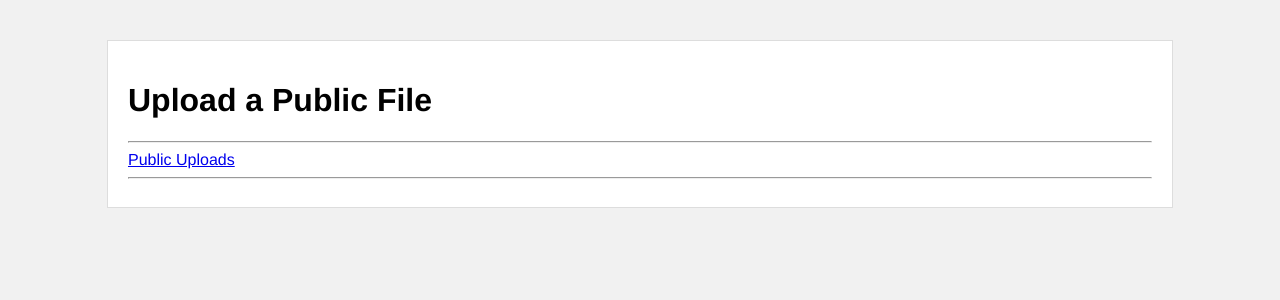
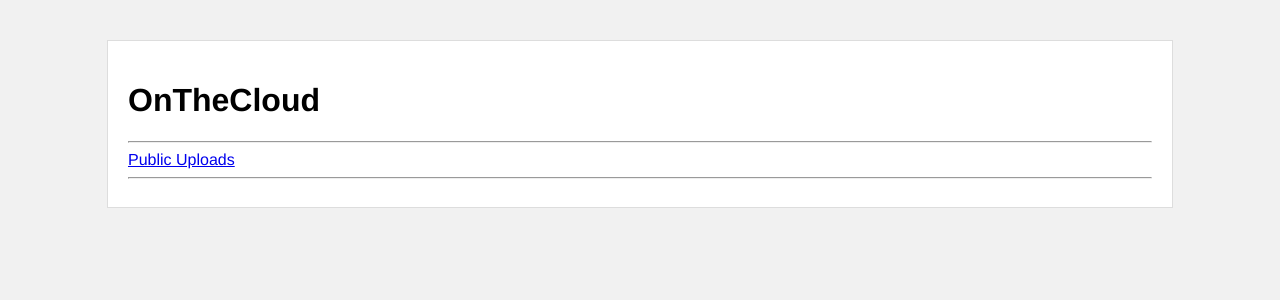
Before and after one commit to cmpe172-sp18/OnTheCloud, a Django app: template OnTheCloud/mysite/templates/base.html in a window 1280 px wide. Shown: the top 300 px of the page. Run offline with Django 3.2, Linux system fonts and the light colour scheme; the template is opened without the code that fills it, so the values that code supplies are empty.

Commit message:
Update base.html

```diff
--- a/OnTheCloud/mysite/templates/base.html
+++ b/OnTheCloud/mysite/templates/base.html
@@ -8,7 +8,7 @@
   <body>
     <div class="container">
       <header>
-        <h1>Upload a Public File</h1>
+        <h1>OnTheCloud</h1>
         <hr>
         <a href="{% url 'home' %}">Public Uploads</a>
         <hr>
```
